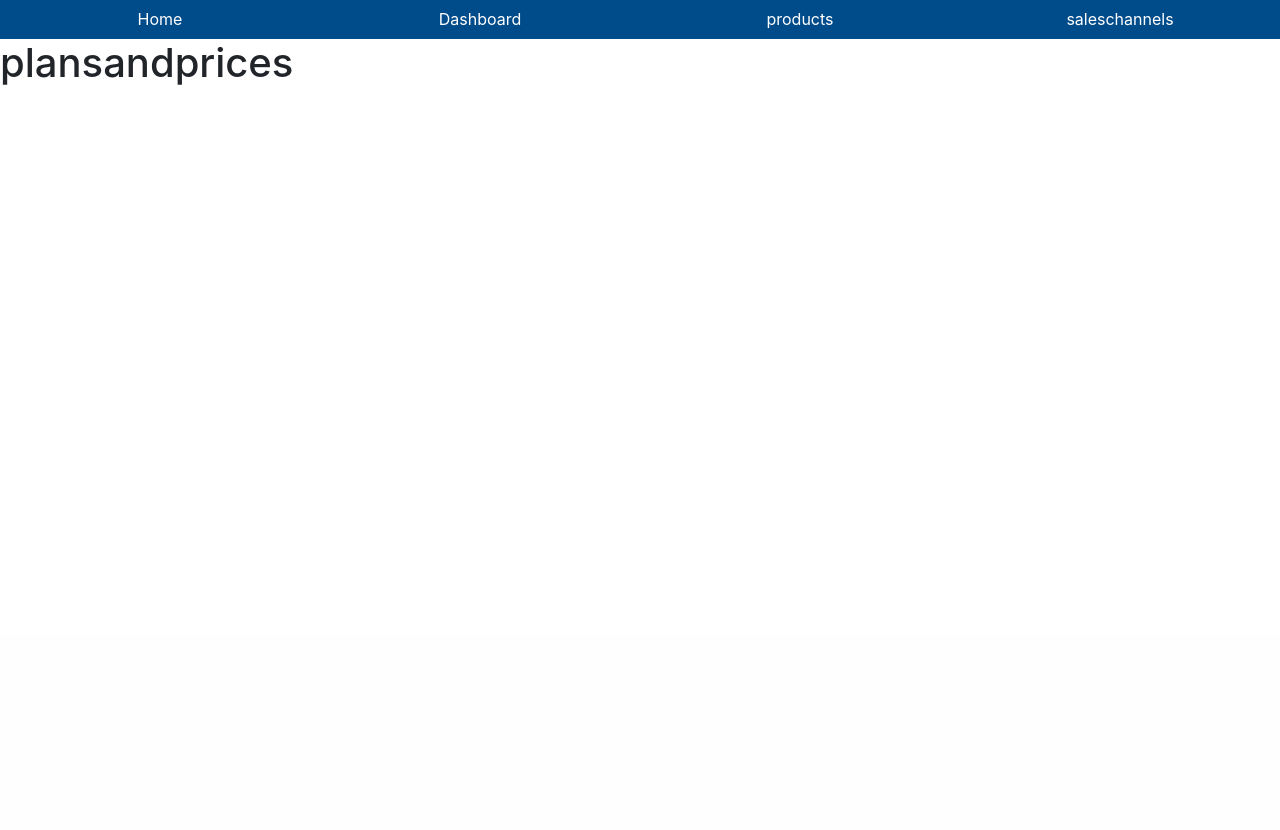
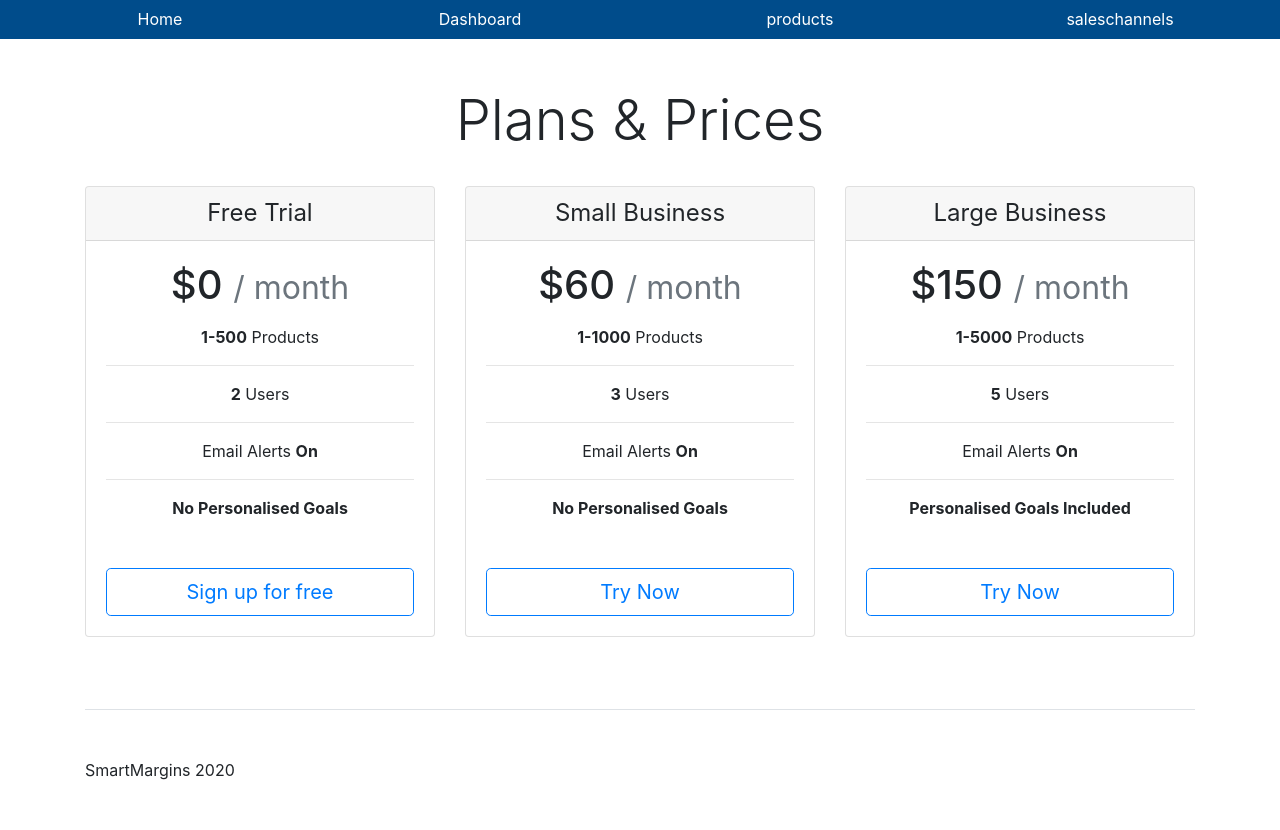
Before and after one commit to Escudero5/Smartmargins, a Django app: page /plansandprices in a window 1280 px wide. Shown: the part 166-996 px from the top of the page. Before the commit the page ends 251 px from the top, so only its background shows below. Run offline with Django 3.2, Linux system fonts and the light colour scheme; some libraries are stand-ins or nearby versions; grey boxes are pictures that could not be loaded.

Commit message:
'fixed_styling'

```diff
--- a/smartmargins/paginaWeb/templates/paginaWeb/plansandprices.html
+++ b/smartmargins/paginaWeb/templates/paginaWeb/plansandprices.html
@@ -1,8 +1,79 @@
 {% extends 'paginaWeb/base.html' %}
-{% load static  %}
+{% load static %}
+
+<head>
+  <link href = "{% static 'paginaWeb/css/priceplan.css' %}" rel = "stylesheet">
+</head>
 
 {% block content %}
 
-<h1>plansandprices</h1>
+ <div class="pricing-header px-3 py-3 pt-md-5 pb-md-4 mx-auto text-center">
+   <h1 class="display-4">Plans & Prices</h1>
+ </div>
+
+<div class="container">
+     <div class="card-deck mb-3 text-center">
+       <div class="card mb-4 box-shadow">
+         <div class="card-header">
+           <h4 class="my-0 font-weight-normal">Free Trial</h4>
+         </div>
+         <div class="card-body">
+           <h1 class="card-title pricing-card-title">$0 <small class="text-muted">/ month</small></h1>
+           <ul class="list-unstyled mt-3 mb-4">
+             <li><b>1-500</b> Products</li>
+             <hr>
+             <li><b>2</b> Users</li>
+             <hr>
+             <li>Email Alerts <b>On</b></li>
+             <hr>
+             <li><b>No Personalised Goals</b></li>
+           </ul>
+           <br>
+           <button type="button" class="btn btn-lg btn-block btn-outline-primary">Sign up for free</button>
+         </div>
+       </div>
+       <div class="card mb-4 box-shadow">
+         <div class="card-header">
+           <h4 class="my-0 font-weight-normal">Small Business</h4>
+         </div>
+         <div class="card-body">
+           <h1 class="card-title pricing-card-title">$60 <small class="text-muted">/ month</small></h1>
+           <ul class="list-unstyled mt-3 mb-4">
+             <li><b>1-1000</b> Products</li>
+             <hr>
+             <li><b>3</b> Users</li>
+             <hr>
+             <li>Email Alerts <b>On</b></li>
+             <hr>
+             <li><b>No Personalised Goals</b></li>
+           </ul>
+           <br>
+           <button type="button" class="btn btn-lg btn-block btn-outline-primary">Try Now</button>
+         </div>
+       </div>
+       <div class="card mb-4 box-shadow">
+         <div class="card-header">
+           <h4 class="my-0 font-weight-normal">Large Business</h4>
+         </div>
+         <div class="card-body">
+           <h1 class="card-title pricing-card-title">$150 <small class="text-muted">/ month</small></h1>
+           <ul class="list-unstyled mt-3 mb-4">
+             <li><b>1-5000</b> Products</li>
+             <hr>
+             <li><b>5</b> Users</li>
+             <hr>
+             <li>Email Alerts <b>On</b></li>
+             <hr>
+             <li><b>Personalised Goals Included</b></li>
+           </ul>
+           <br>
+           <button type="button" class="btn btn-lg btn-block btn-outline-primary">Try Now</button>
+         </div>
+       </div>
+     </div>
+
+<footer class="pt-4 my-md-5 pt-md-5 border-top">SmartMargins 2020</footer>
+
+
 
 {% endblock %}
```
